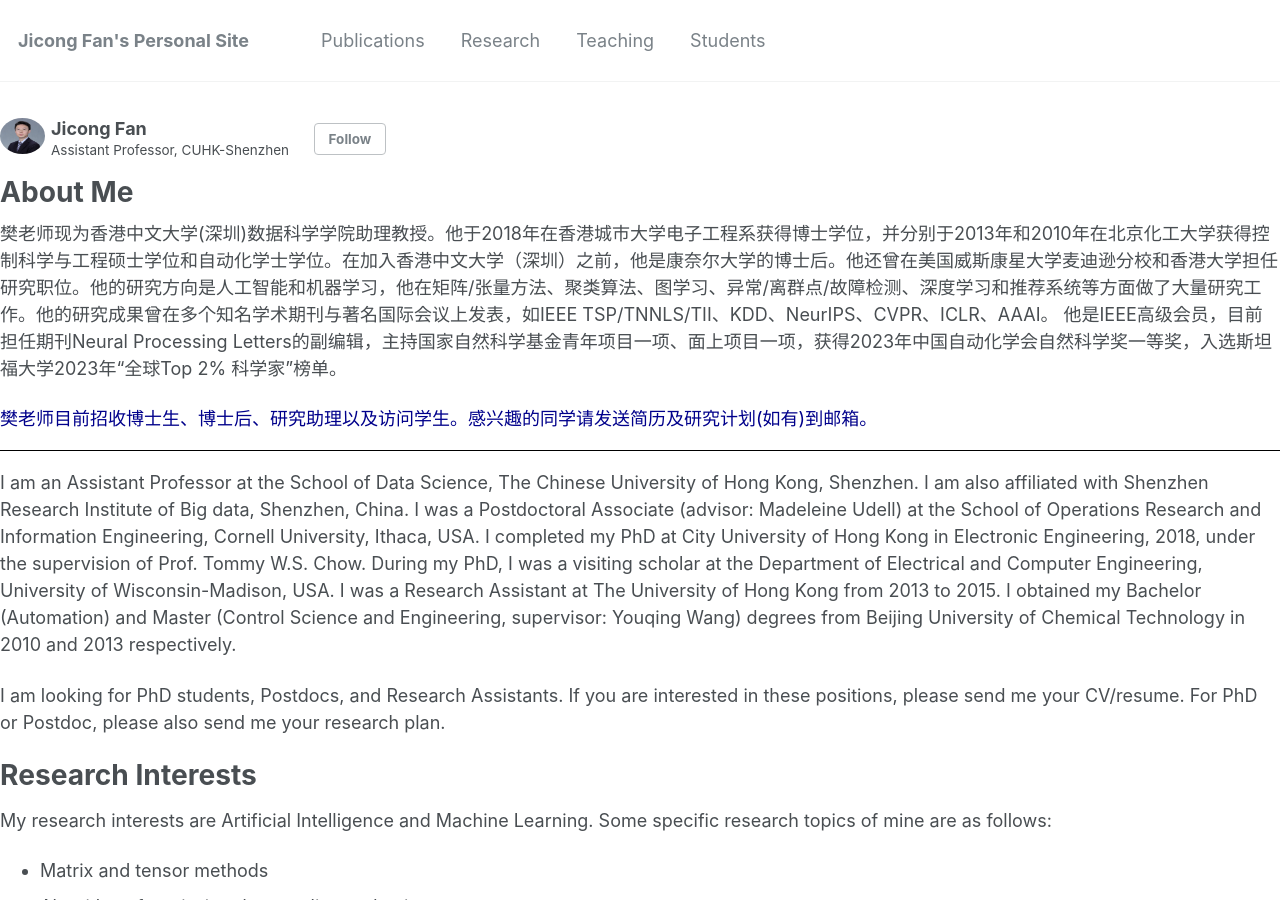
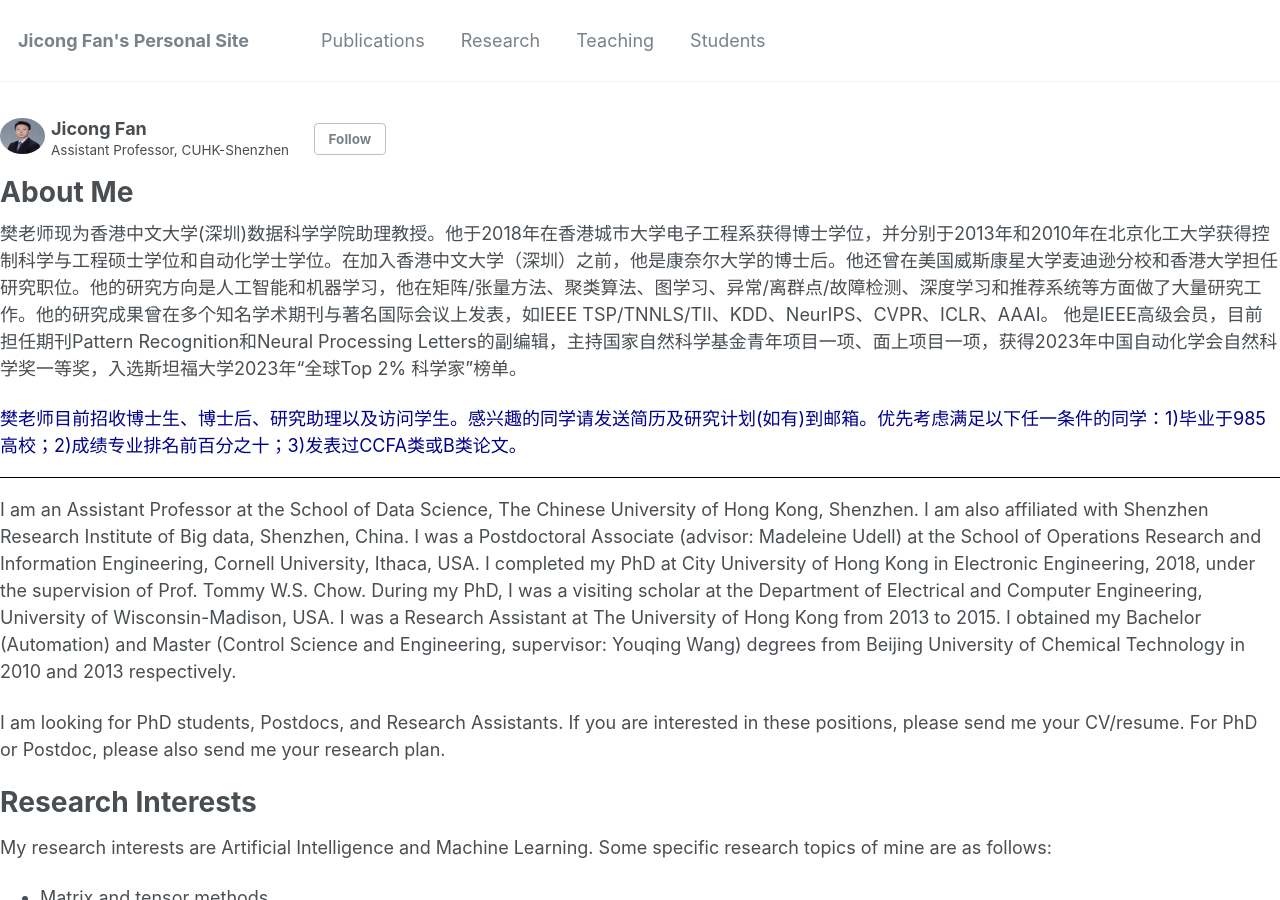
Before and after one commit to jicongfan/jicongfan.github.io, a Jekyll site: the page built from _pages/about.md, in a window 1280 px wide and 900 px high. Built offline with Jekyll 4.4.1, drawn with Linux system fonts in a browser that asks for light colours.

Commit message:
Update about.md

```diff
--- a/_pages/about.md
+++ b/_pages/about.md
@@ -9,9 +9,9 @@
 ---
 
 
-樊老师现为香港中文大学(深圳)数据科学学院助理教授。他于2018年在香港城市大学电子工程系获得博士学位，并分别于2013年和2010年在北京化工大学获得控制科学与工程硕士学位和自动化学士学位。在加入香港中文大学（深圳）之前，他是康奈尔大学的博士后。他还曾在美国威斯康星大学麦迪逊分校和香港大学担任研究职位。他的研究方向是人工智能和机器学习，他在矩阵/张量方法、聚类算法、图学习、异常/离群点/故障检测、深度学习和推荐系统等方面做了大量研究工作。他的研究成果曾在多个知名学术期刊与著名国际会议上发表，如IEEE TSP/TNNLS/TII、KDD、NeurIPS、CVPR、ICLR、AAAI。 他是IEEE高级会员，目前担任期刊Neural Processing Letters的副编辑，主持国家自然科学基金青年项目一项、面上项目一项，获得2023年中国自动化学会自然科学奖一等奖，入选斯坦福大学2023年“全球Top 2% 科学家”榜单。
+樊老师现为香港中文大学(深圳)数据科学学院助理教授。他于2018年在香港城市大学电子工程系获得博士学位，并分别于2013年和2010年在北京化工大学获得控制科学与工程硕士学位和自动化学士学位。在加入香港中文大学（深圳）之前，他是康奈尔大学的博士后。他还曾在美国威斯康星大学麦迪逊分校和香港大学担任研究职位。他的研究方向是人工智能和机器学习，他在矩阵/张量方法、聚类算法、图学习、异常/离群点/故障检测、深度学习和推荐系统等方面做了大量研究工作。他的研究成果曾在多个知名学术期刊与著名国际会议上发表，如IEEE TSP/TNNLS/TII、KDD、NeurIPS、CVPR、ICLR、AAAI。 他是IEEE高级会员，目前担任期刊Pattern Recognition和Neural Processing Letters的副编辑，主持国家自然科学基金青年项目一项、面上项目一项，获得2023年中国自动化学会自然科学奖一等奖，入选斯坦福大学2023年“全球Top 2% 科学家”榜单。
 
-<font color=DarkBlue>樊老师目前招收博士生、博士后、研究助理以及访问学生。感兴趣的同学请发送简历及研究计划(如有)到邮箱。</font>
+<font color=DarkBlue>樊老师目前招收博士生、博士后、研究助理以及访问学生。感兴趣的同学请发送简历及研究计划(如有)到邮箱。优先考虑满足以下任一条件的同学：1)毕业于985高校；2)成绩专业排名前百分之十；3)发表过CCFA类或B类论文。</font>
 
 ---
 
```
